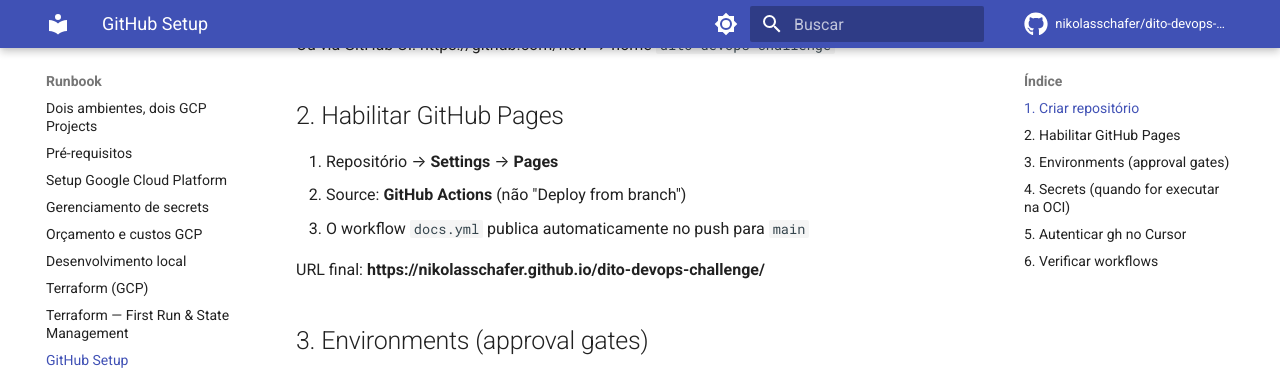
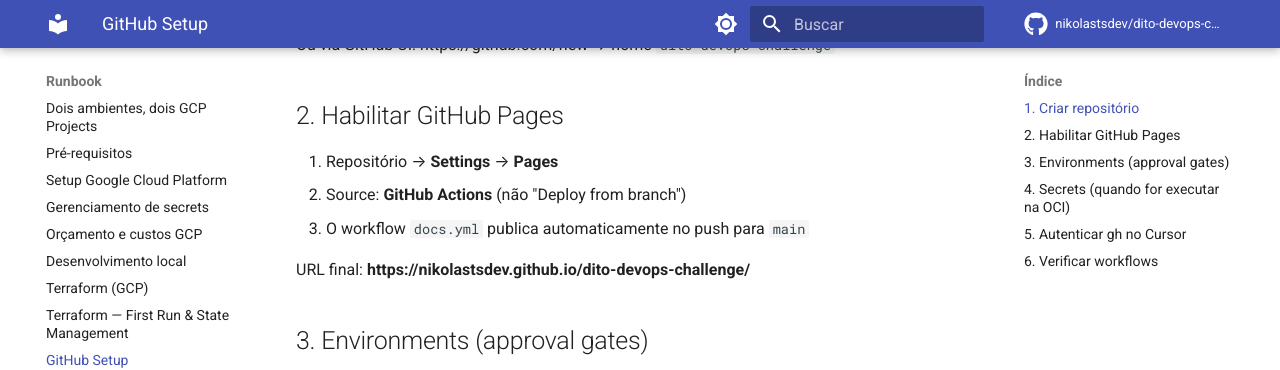
Before and after one commit to nikolastsdev/dito-devops-challenge, an MkDocs documentation site: the page built from docs/runbook/github-setup.md, in a window 1280 px wide and 900 px high, scrolled down 505 px. Shown: the top 370 px of the window. Built offline with MkDocs 1.6.1 and Material for MkDocs 9.7.7, drawn with Linux system fonts in a browser that asks for light colours; comment, search, counter and statistics services are not loaded.

```diff
--- a/docs/runbook/github-setup.md
+++ b/docs/runbook/github-setup.md
@@ -23,7 +23,7 @@
 2. Source: **GitHub Actions** (não "Deploy from branch")
 3. O workflow `docs.yml` publica automaticamente no push para `main`
 
-URL final: **https://nikolasschafer.github.io/dito-devops-challenge/**
+URL final: **https://nikolastsdev.github.io/dito-devops-challenge/**
 
 ## 3. Environments (approval gates)
 
--- a/mkdocs.yml
+++ b/mkdocs.yml
@@ -1,8 +1,8 @@
 site_name: Dito DevOps Challenge
 site_description: Infraestrutura, GitOps e CI/CD — Desafio DevOps III
-site_url: https://nikolasschafer.github.io/dito-devops-challenge/
-repo_url: https://github.com/nikolasschafer/dito-devops-challenge
-repo_name: nikolasschafer/dito-devops-challenge
+site_url: https://nikolastsdev.github.io/dito-devops-challenge/
+repo_url: https://github.com/nikolastsdev/dito-devops-challenge
+repo_name: nikolastsdev/dito-devops-challenge
 edit_uri: edit/main/docs/
 
 theme:
@@ -97,4 +97,4 @@
 extra:
   social:
     - icon: fontawesome/brands/github
-      link: https://github.com/nikolasschafer
+      link: https://github.com/nikolastsdev
```
Also changed, not shown: README.md (+2 -2 lines), docs/architecture/diagrams.md (+1 -1 lines), docs/ci-cd/pipeline-diagrams.md (+1 -1 lines), docs/runbook/terraform-first-run.md (+1 -1 lines), 8 other files.
